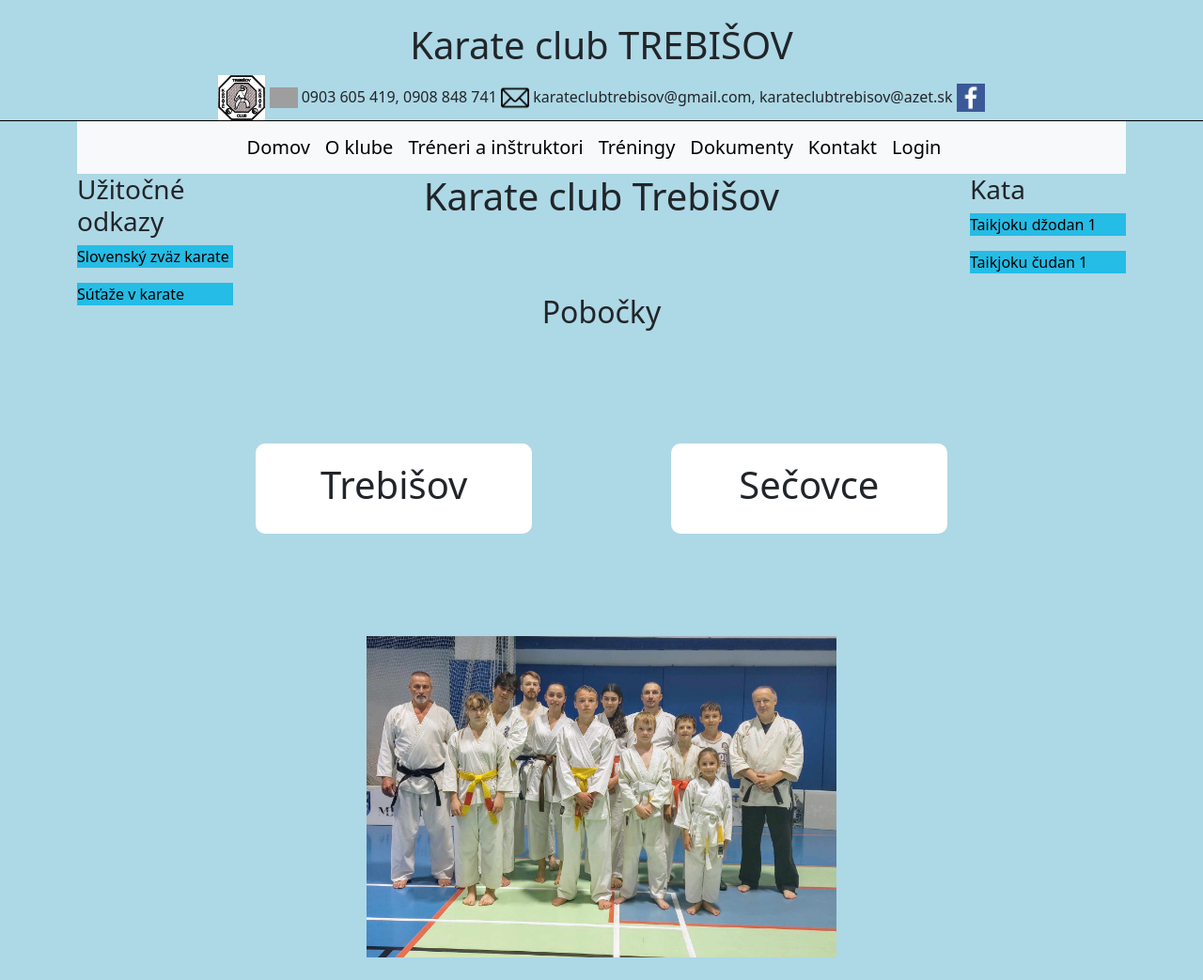
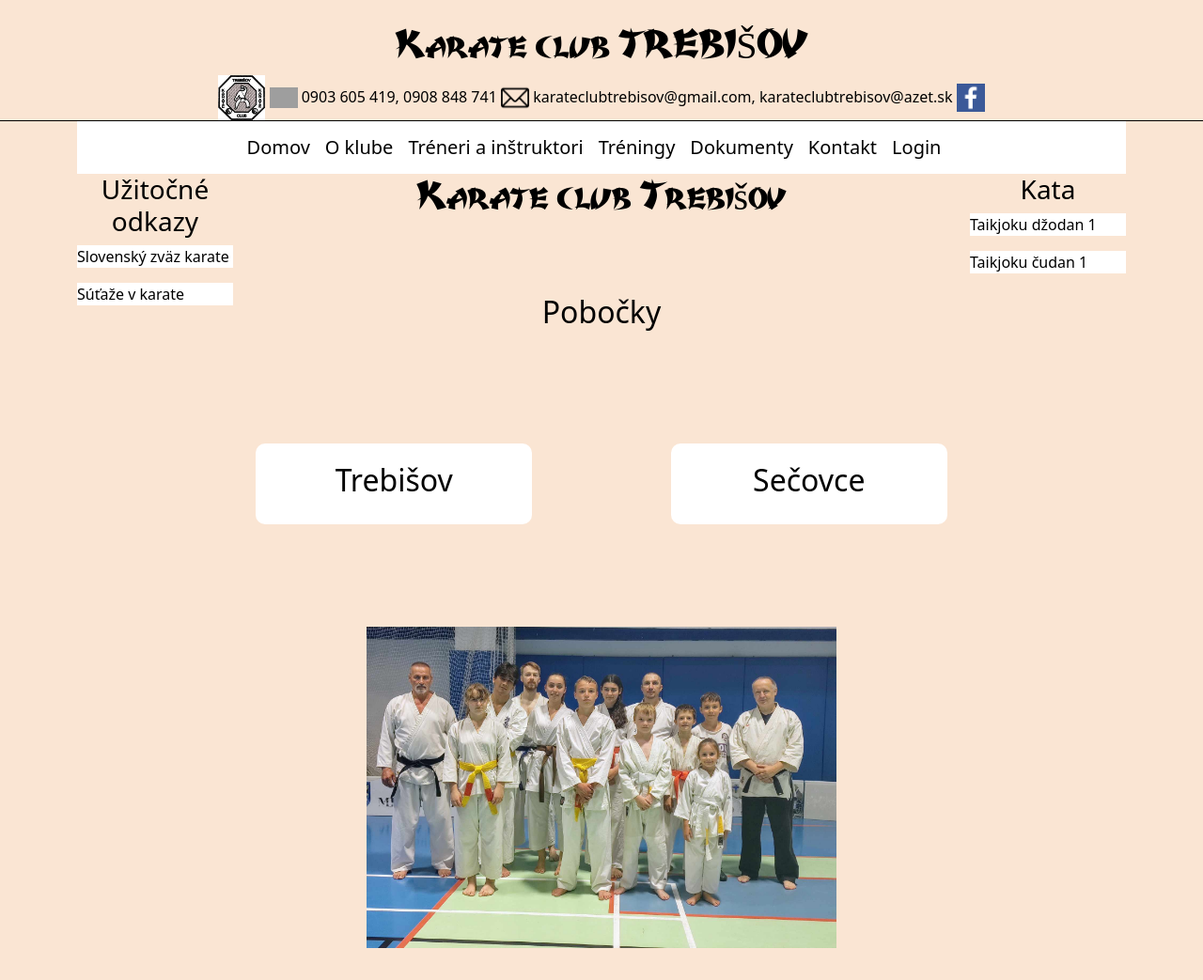
Before and after one commit to jarocomp/karatetv, a Django app: page / in a window 1280 px wide. Shown: the whole page at 94% size. After the commit the page ends 1009 px from the top, so only its background shows below. Run offline with Django 5.2, Linux system fonts and the light colour scheme; grey boxes are pictures that could not be loaded.

Commit message:
front end changed

```diff
--- a/karateweb/karatetv/templates/karatetv/base.html
+++ b/karateweb/karatetv/templates/karatetv/base.html
@@ -30,7 +30,8 @@
     <p1>karateclubtrebisov@gmail.com, karateclubtrebisov@azet.sk</p1>
 
     <a href="https://www.facebook.com/profile.php?id=100063114014832"><img src="{% static 'images/facebook_logo.png'  %}" alt="logo"   width="30", hight="30"></a>
-   </div>
+
+  </div>
   </header>
 
   <div class="site">
--- a/karateweb/karatetv/templates/karatetv/domov.html
+++ b/karateweb/karatetv/templates/karatetv/domov.html
@@ -11,12 +11,12 @@
     <div class="clubs">
 
       <div class="city-col">
-      <a class="navbar-brand" href="{% url 'post_list_tv' %} "><h1>Trebišov</h1></a>
+      <a class="navbar-brand" href="{% url 'post_list_tv' %} "><h2>Trebišov</h2></a>
     </div>
 
 
     <div class="city-col">
-        <a class="navbar-brand" href="{% url 'post_list_se' %} "><h1>Sečovce</h1></a>
+        <a class="navbar-brand" href="{% url 'post_list_se' %} "><h2>Sečovce</h2></a>
      </div>
 
 
--- a/karateweb/karatetv/templates/karatetv/navbar.html
+++ b/karateweb/karatetv/templates/karatetv/navbar.html
@@ -1,5 +1,5 @@
 
-  <nav class="navbar navbar-expand-lg bg-body-tertiary">
+  <nav class="navbar navbar-expand-lg ">
     <div class="container justify-content-center">
       <a class="navbar-brand" href="{% url 'domov' %} ">Domov</a>
       <button class="navbar-toggler" type="button" data-bs-toggle="collapse" data-bs-target="#navbarSupportedContent" aria-controls="navbarSupportedContent" aria-expanded="false" aria-label="Toggle navigation">
--- a/karateweb/karatetv/templates/karatetv/post_list_se.html
+++ b/karateweb/karatetv/templates/karatetv/post_list_se.html
@@ -9,7 +9,7 @@
 </br>
 
 
-<center>
+
 <div class="row" >
     <div class="col-xs-6 col-md-4"><img src="{% static 'images/ks1.jpg'  %}" alt="karate3" width="300", hight="200" ></div>
     <div class="col-xs-6 col-md-4"><img src="{% static 'images/ks2.jpg'  %}" alt="karate3" width="300", hight="200" ></div>
@@ -21,7 +21,7 @@
     <div class="col-xs-6 col-md-4"><img src="{% static 'images/ks5.jpg'  %}" alt="karate3" width="300", hight="200" ></div>
     <div class="col-xs-6 col-md-4"><img src="{% static 'images/ks6.jpg'  %}" alt="karate3" width="300", hight="200" ></div>
   </div>
-</center>
+
 
 <h2>Aktuality</h2>
 </br>
--- a/karateweb/static/css/karatetv.css
+++ b/karateweb/static/css/karatetv.css
@@ -1,11 +1,19 @@
-h1, h2 {
+h1 {
     text-align: center;
+    color: black;
+    font-family: karate;
 
 }
 
+h2, h3 {
+  text-align: center;
+  color: black;
+
+
+}
 
 body {
-    background-color: lightblue;
+    background-color:  #fae5d3 ;
 }
 
 
@@ -14,17 +22,32 @@ body {
   text-align: center;
   border-bottom: 1px solid #000000;
 
-  }
+
+}
+
+.page-header p {
+
+  color: black;
+
+
+}
 
 .container h1,h2 {
     text-align: center;
 
+
  }
+
  a {
   text-decoration: none;
   color: black;
 }
 
+p, p1 {
+
+  color: black;
+
+}
  .site {
 
  min-height: 100dvh;
@@ -48,6 +71,7 @@ body {
    margin-bottom: 5%;
    padding: 20px 12px;
    box-sizing: border-box;
+   background-color: white;
 
    }
 
@@ -55,9 +79,10 @@ body {
   h1:black;
   width: 200px;
   height: 100px;
-  background-color: white;
+  background-color: #85929e;
   border: 1px solid black;
   display: inline-block;
+
  }
 
  .secovce{
@@ -113,7 +138,7 @@ trebisov h1{
 
 .odkazy_bg {
     width: 100%;
-    background-color: #25bce5;
+    background-color: white;;
   }
 .videa_bg {
     width: 100%;
@@ -131,3 +156,13 @@ trebisov h1{
 .foto {
   align-content: center;
 }
+
+@font-face {
+  font-family: 'karate';
+
+  src: url('/static/font/karate/Karate.ttf');
+}
+
+.navbar {
+  background-color: white;
+}
```
Also changed, not shown: karateweb/static/font/karate/Karate.ttf (added), karateweb/static/font/karate/readme.txt (added).
